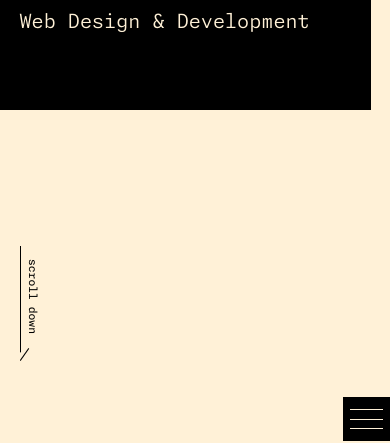
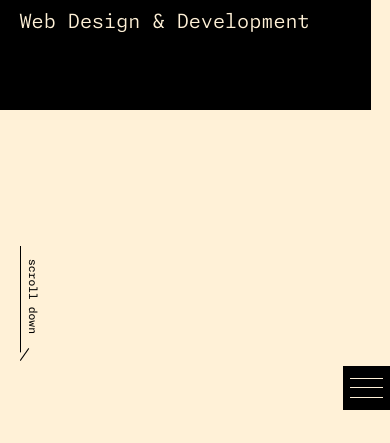
Before and after one commit to kennysupangat/portfolio, a plain HTML site: page index.html in a window 390 px wide. Shown: the part 403-846 px from the top of the page. Drawn offline with Linux system fonts and the light colour scheme.

Commit message:
update 10/13 small

```diff
--- a/assets/scss/common.scss
+++ b/assets/scss/common.scss
@@ -341,7 +341,7 @@ footer {
                 position: fixed;
                 background-color: $black;
                 padding: 3vw 0;
-                bottom: 0;
+                bottom: 8vw;
                 right: 0;
                 height: auto;
                 width: 12vw;
```
Also changed, not shown: assets/css/common.css.
